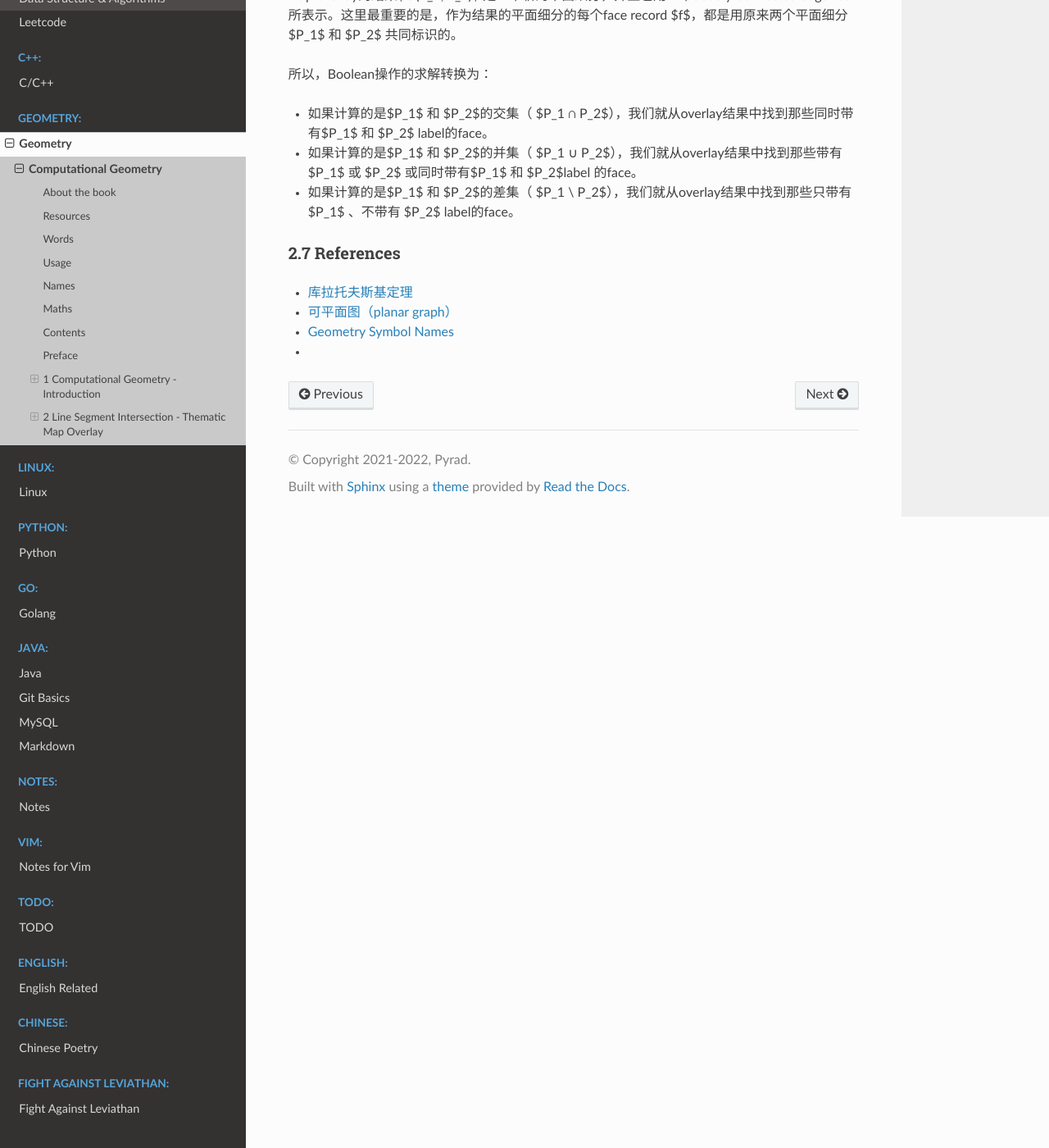
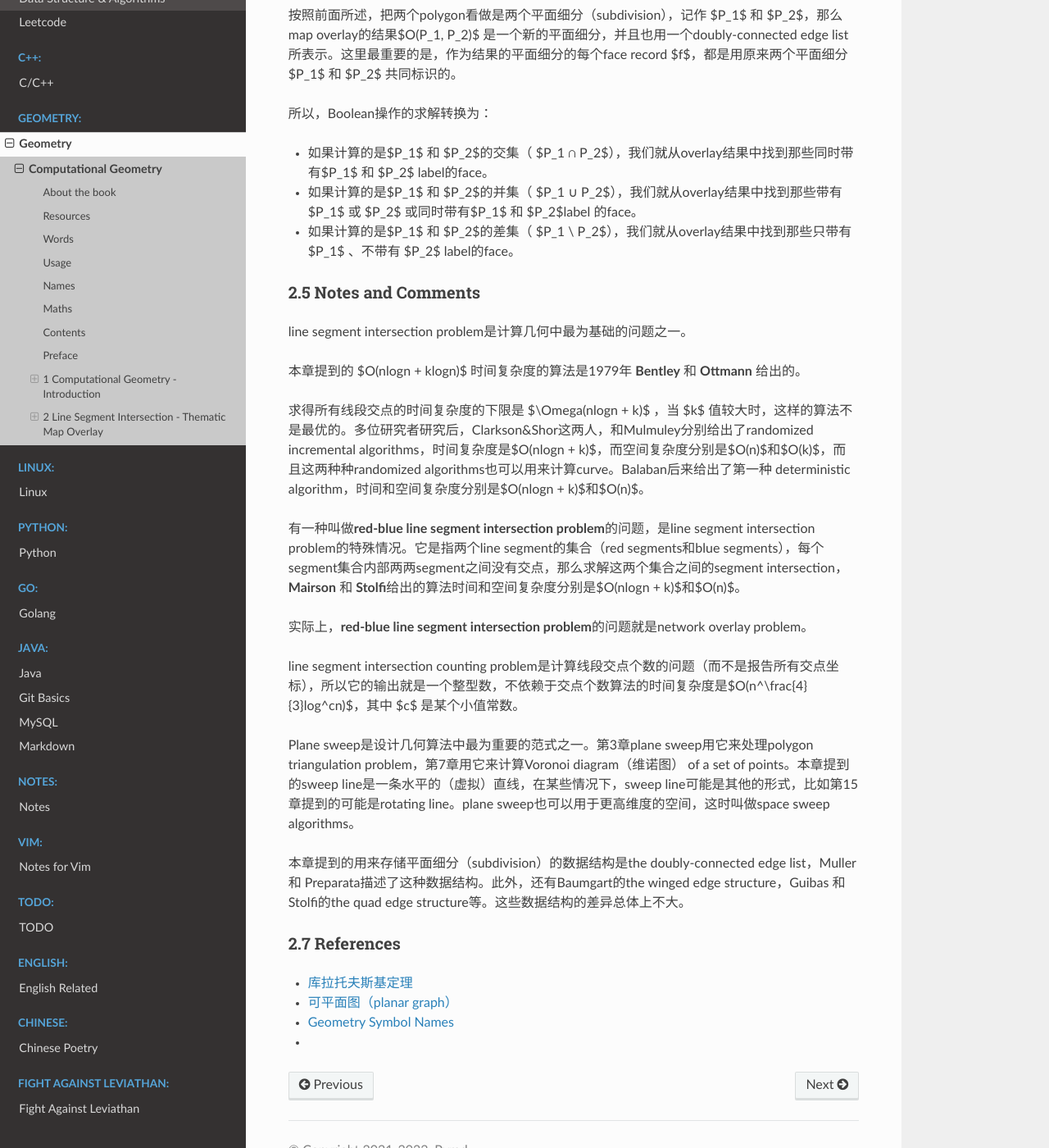
Before and after one commit to Pyrad/pyradnotes, a Sphinx documentation site: the page built from source/Geometry/ComputationalGeometryAA3rd.md, in a window 1280 px wide and 1400 px high, scrolled down 21377 px. Shown: the whole window at 82% size. Built offline with Sphinx 7.4.7 and the Read the Docs theme 2.0.0, drawn with Linux system fonts in a browser that asks for light colours; some of the changed text lies outside the part shown.

Commit message:
CGAA3 Finished notes & comments section for chap2

```diff
--- a/source/Geometry/ComputationalGeometryAA3rd.md
+++ b/source/Geometry/ComputationalGeometryAA3rd.md
@@ -77,6 +77,8 @@ Published by Springer
 **cyclic** */ˈsaɪklɪk/* *adj.* 环的；循环的；周期的
 
 **corollary** */ˈkɔːrəleri/* *n.* 推论；必然的结果
+
+**paradigm** */ˈpærədaɪm/* *n.* 典范，范例；样板，范式；词形变化表；纵聚合关系语言项
 
 
 
@@ -824,7 +826,24 @@ Map overlay算法最为常见的应用之一，就是polygon的Boolean操作，
 
 
 
+### 2.5 Notes and Comments
 
+line segment intersection problem是计算几何中最为基础的问题之一。
+
+本章提到的 $O(nlogn + klogn)$ 时间复杂度的算法是1979年 **Bentley** 和 **Ottmann** 给出的。
+
+求得所有线段交点的时间复杂度的下限是 $\Omega(nlogn + k)$ ，当 $k$ 值较大时，这样的算法不是最优的。多位研究者研究后，Clarkson&Shor这两人，和Mulmuley分别给出了randomized incremental algorithms，时间复杂度是$O(nlogn + k)$，而空间复杂度分别是$O(n)$和$O(k)$，而且这两种种randomized algorithms也可以用来计算curve。Balaban后来给出了第一种 deterministic algorithm，时间和空间复杂度分别是$O(nlogn + k)$和$O(n)$。
+
+有一种叫做**red-blue line segment intersection problem**的问题，是line segment intersection problem的特殊情况。它是指两个line segment的集合（red segments和blue segments），每个segment集合内部两两segment之间没有交点，那么求解这两个集合之间的segment intersection，**Mairson** 和 **Stolfi**给出的算法时间和空间复杂度分别是$O(nlogn + k)$和$O(n)$。
+
+实际上，**red-blue line segment intersection problem**的问题就是network overlay problem。
+
+line segment intersection counting problem是计算线段交点个数的问题（而不是报告所有交点坐标），所以它的输出就是一个整型数，不依赖于交点个数算法的时间复杂度是$O(n^\frac{4}{3}log^cn)$，其中 $c$ 是某个小值常数。
+
+Plane sweep是设计几何算法中最为重要的范式之一。第3章plane sweep用它来处理polygon triangulation
+problem，第7章用它来计算Voronoi diagram（维诺图） of a set of points。本章提到的sweep line是一条水平的（虚拟）直线，在某些情况下，sweep line可能是其他的形式，比如第15章提到的可能是rotating line。plane sweep也可以用于更高维度的空间，这时叫做space sweep algorithms。
+
+本章提到的用来存储平面细分（subdivision）的数据结构是the doubly-connected edge list，Muller 和 Preparata描述了这种数据结构。此外，还有Baumgart的the winged edge structure，Guibas 和Stolfi的the quad edge structure等。这些数据结构的差异总体上不大。
 
 
 
```
